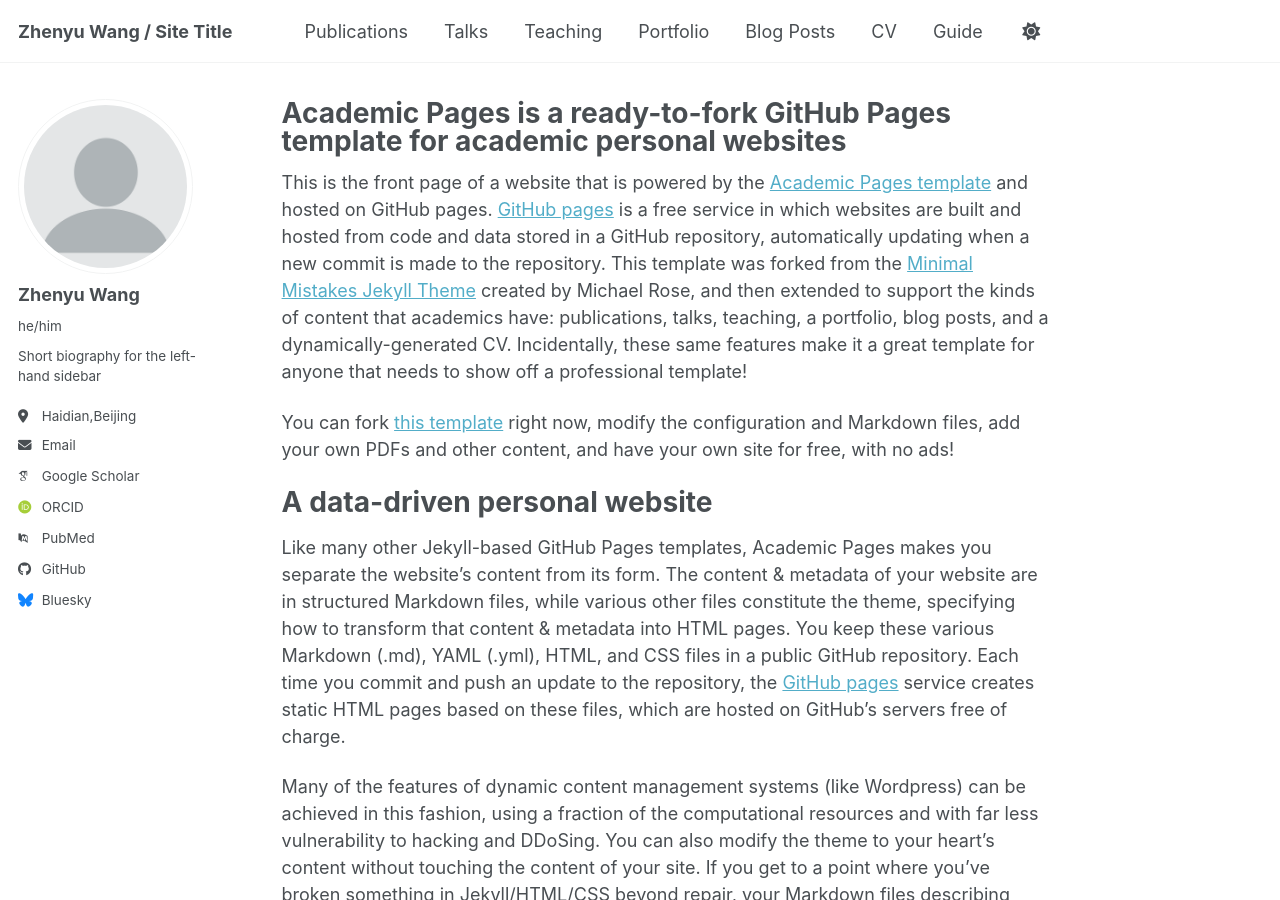
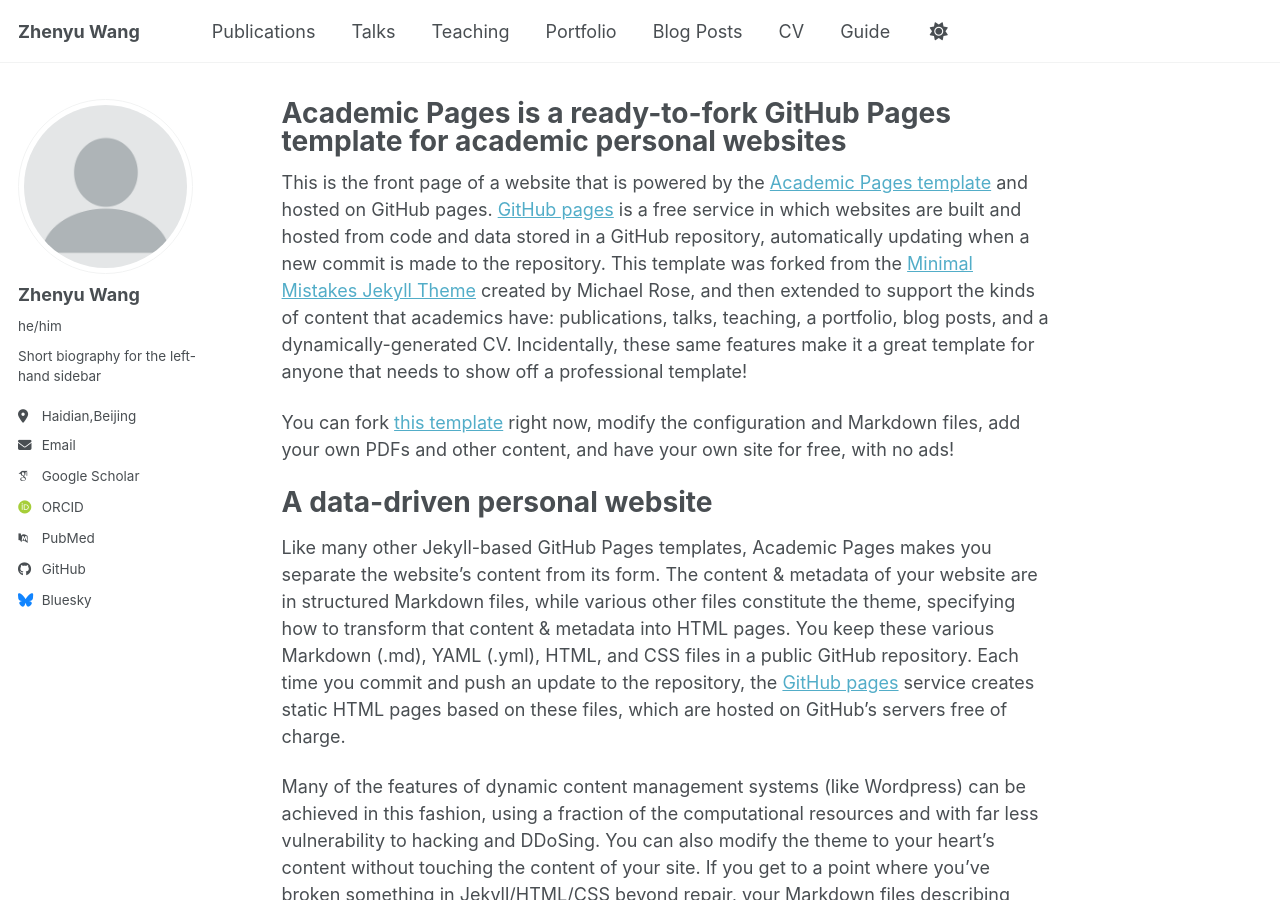
Before and after one commit to xingfenyizhen/xingfenyizhen.github.io, a Jekyll site: the page built from _pages/about.md, in a window 1280 px wide and 900 px high. Built offline with Jekyll 4.4.1, drawn with Linux system fonts in a browser that asks for light colours; some web fonts are replaced; a script bundle is joined from its source files by our own code; library files that are not in the unit come from our copies.

Commit message:
Update _config.yml

```diff
--- a/_config.yml
+++ b/_config.yml
@@ -9,7 +9,7 @@
 # Basic Site Settings
 locale                   : "en-US"
 site_theme               : "default" # the available themes options are "default", "air", "sunrise", "mint", "dirt" and "contrast"
-title                    : "Zhenyu Wang / Site Title"
+title                    : "Zhenyu Wang"
 title_separator          : "-"
 name                     : &name "Zhenyu Wang"
 description              : &description "Zhenyu Wang's academic portfolio"   # Update this with a general description of your site, this is the default if not overridden by a page
```
